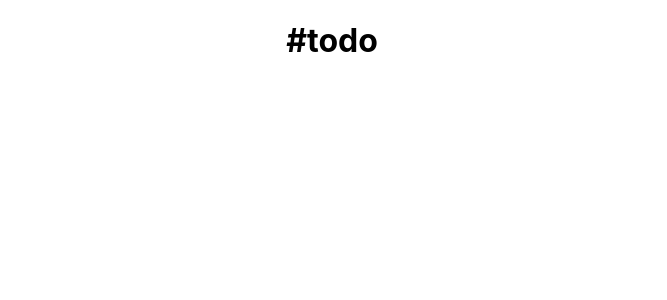
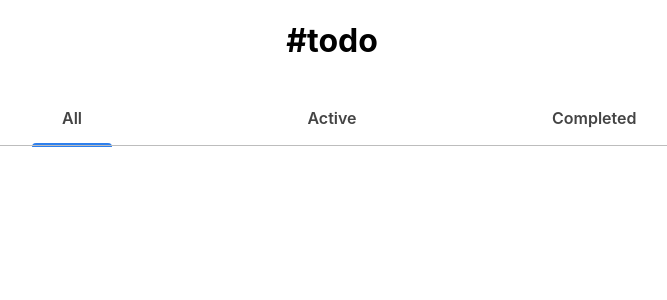
Before and after one commit to MFabri31/todo-app, a React (Create React App) app: page / in a window 1280 px wide. Shown: the top 300 px of the page, without its empty margins (308-975 px from the left). Built offline with nearby package versions, Linux system fonts and the light colour scheme.

Commit message:
Se agrega el menu de navegacion

```diff
--- /dev/null
+++ b/src/components/Nav.css
@@ -0,0 +1,53 @@
+.nav {
+  width: 85%;
+  margin-left: auto;
+  margin-right: auto;
+  margin-top: 3rem;
+}
+
+.nav::after {
+  content: "";
+  width: 115%;
+  height: 1px;
+  background-color: var(--gray-color);
+  display: inline-block;
+  position: relative;
+  right: 2rem;
+  bottom: 17px;
+}
+
+.nav__list {
+  display: flex;
+  justify-content: space-between;
+  margin: 0;
+  padding: 0;
+}
+
+.nav__item {
+  list-style-type: none;
+}
+
+.nav__link {
+  width: 80px;
+  padding-bottom: 15px;
+  display: inline-block;
+  text-align: center;
+  font-weight: 600;
+  text-decoration: none;
+  color: #444;
+}
+
+.active::after {
+  content: "";
+  display: block;
+  position: relative;
+  top: 15px;
+  border-top: 4px solid var(--primary-color);
+  border-radius: 5px 5px 0 0;
+}
+
+@media screen and (min-width: 768px) {
+  .nav {
+    width: 50%;
+  }
+}
--- /dev/null
+++ b/src/components/Nav.js
@@ -0,0 +1,28 @@
+import React from "react";
+import "./Nav.css";
+
+const Nav = () => {
+  return (
+    <nav className="nav">
+      <ul className="nav__list">
+        <li className="nav__item">
+          <a className="nav__link active" href="#">
+            All
+          </a>
+        </li>
+        <li className="nav__item">
+          <a className="nav__link" href="#">
+            Active
+          </a>
+        </li>
+        <li className="nav__item">
+          <a className="nav__link" href="#">
+            Completed
+          </a>
+        </li>
+      </ul>
+    </nav>
+  );
+};
+
+export default Nav;
--- a/src/index.css
+++ b/src/index.css
@@ -1,3 +1,10 @@
+:root {
+  --primary-color: #2f80ed;
+  --secondary-color: #eb5757;
+  --gray-color: #bdbdbd;
+  --gray-color-2: #c0c0c0;
+}
+
 html {
   box-sizing: border-box;
 }
@@ -16,6 +23,7 @@ body {
   -webkit-font-smoothing: antialiased;
   -moz-osx-font-smoothing: grayscale;
   min-height: 100vh;
+  overflow-x: hidden;
 }
 
 .container {
--- a/src/pages/Home.js
+++ b/src/pages/Home.js
@@ -1,10 +1,12 @@
 import React from "react";
 import Header from "../components/Header";
+import Nav from "../components/Nav";
 
 const Home = () => {
   return (
     <div>
       <Header />
+      <Nav />
     </div>
   );
 };
```
